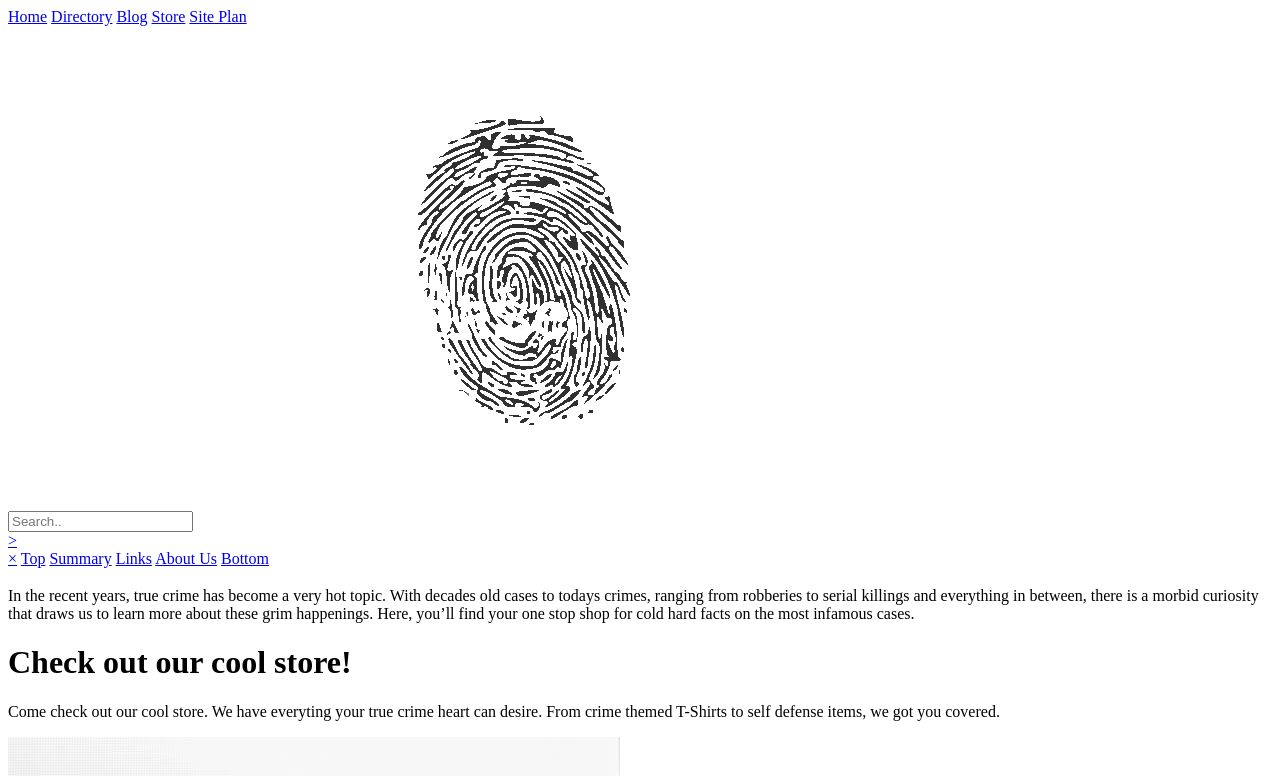
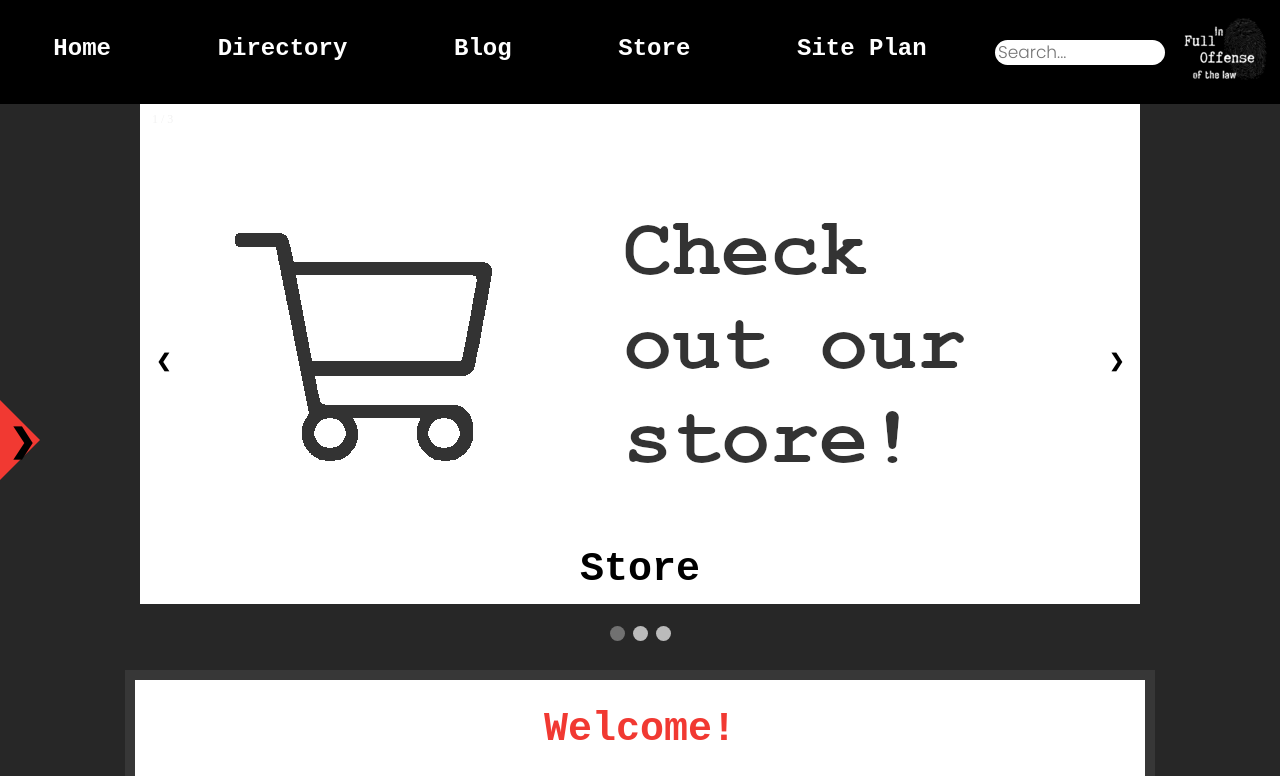
Before and after one commit to JaxonAtBYUI/footl, a plain HTML site: page index.html in a window 1280 px wide. Shown: the top 776 px of the page. Drawn offline with Linux system fonts and the light colour scheme.

Commit message:
Changed images, added css

```diff
--- a/index.html
+++ b/index.html
@@ -5,6 +5,7 @@
     <meta http-equiv="X-UA-Compatible" content="IE=edge">
     <meta name="viewport" content="width=device-width, initial-scale=1.0">
     <title>Home</title>
+    <link type="text/css" rel="stylesheet" href="styles/style.css">
 </head>
 <body>
     <header>
@@ -15,14 +16,17 @@
             <a href="#">Store</a>
             <a href="site-plan.html">Site Plan</a>
         </nav>
-        <input type="text" placeholder="Search..">
+        <input type="text" placeholder="Search..." id="search">
         <a href="index.html" id="nav-logo">
-            <img src="images/logo-hard-white.png" alt="logo image">
+            <img src="images/small-logo.png" alt="logo image">
         </a>
     </header>
-    <a href="javascript:void(0)" class="openbtn" onclick="openNav()">></a>
+    <a href="javascript:void(0)" class="openbtn" onclick="openNav()">
+        <p>&#10095;</p>
+    </a>
     <div id="sidenavbar" class="sidenav">
-        <a href="javascript:void(0)" class="closebtn" onclick="closeNav()">&times;</a>
+        <a id="btn" href="javascript:void(0)" class="closebtn" onclick="closeNav()">&times;</a>
+        <h1>Chapters</h1>
         <a href="#top">Top</a>
         <a href="#summary">Summary</a>
         <a href="#store-promo">Links</a>
@@ -30,19 +34,37 @@
         <a href="#bottom">Bottom</a>
     </div>
     <main>
-        <div id="main-linkban">
-            <div class="linkban" id="linkban1">
-                <!--A link will go here once I work on the CSS-->
+        <!-- Slideshow container -->
+        <div class="slideshow-container">
+            <!-- Full-width images with number and caption text -->
+            <div class="mySlides fade">
+                <div class="numbertext">1 / 3</div>
+                <img src="images/shopping-banner.png" style="width:100%">
+                <div class="text">Store</div>
             </div>
-            <div class="linkban" id="linkban2">
-                <!--A link will go here once I work on the CSS-->
+            <div class="mySlides fade">
+                <div class="numbertext">2 / 3</div>
+                <img src="images/blog-banner.png" style="width:100%">
+                <div class="text">Blog</div>
             </div>
-            <div class="linkban" id="linkban3">
-                <!--A link will go here once I work on the CSS-->
+            <div class="mySlides fade">
+                <div class="numbertext">3 / 3</div>
+                <img src="images/bundy-banner.png" style="width:100%">
+                <div class="text">Ted Bundy</div>
             </div>
+            <!-- Next and previous buttons -->
+            <a class="prev" onclick="plusSlides(-1)">&#10094;</a>
+            <a class="next" onclick="plusSlides(1)">&#10095;</a>
+        </div>
+        <br>
+        <!-- The dots/circles -->
+        <div style="text-align:center">
+            <span class="dot" onclick="currentSlide(1)"></span>
+            <span class="dot" onclick="currentSlide(2)"></span>
+            <span class="dot" onclick="currentSlide(3)"></span>
         </div>
         <div class="colored-bg" id="summary">
-            <h3></h3>
+            <h1>Welcome!</h1>
             <p>
                 In the recent years, true crime has become a very hot topic.
                 With decades old cases to todays crimes, ranging from robberies
@@ -59,10 +81,10 @@
                 heart can desire. From crime themed T-Shirts to self defense items,
                 we got you covered.
             </p>
-            <img src="images/shopping-cart.jpg" alt="store items">
+            <a href="#"><img src="images/shopping-cart.png" alt="shopping cart"></a>
         </div>
         <div id="blog-promo">
-             <img src="images/newspaper.png" alt="blog picture">
+            <a href="blog.html"><img src="images/newspaper-bigger.png" alt="newspaper"></a>
             <h1>See the latest crime updates!</h1>
             <p>
                 While we can't cover every crime that has ever happened, we have
@@ -72,9 +94,9 @@
         <div id="about-us">
             <h1>About Us</h1>
             <div class="colored-bg" id="jaxon">
-                <img src="images/jaxon.jpg" alt="picture of jaxon">
-                <h3>Jaxon</h3>
-                <p>
+                <img src="images/jaxon.jpg" id="jaxon-image" alt="picture of jaxon">
+                <h3 id="jaxon-title">Jaxon</h3>
+                <p id="jaxon-para">
                     Jaxon loves playing video games and watching anime. He is currently
                     attending Brigham Young University Idaho and is a sophomore. He is
                     currently a computer science major. He enjoys the technical aspects of
@@ -83,7 +105,7 @@
                 </p>
             </div>
             <div class="colored-bg" id="aubrey">
-                <p>
+                <p id="aubrey-para">
                     Aubrey has a passion for all things true crime. While it may seem
                     funny that she’s afraid of horror movies and fake cop shows, she’ll
                     gladly fall asleep listening to true crime podcasts and won’t lose her
@@ -92,8 +114,8 @@
                     After graduating from BYU-I she is hoping to become a certified veterinary
                     technician.
                 </p>
-                <img src="images/aubrey.jpg" alt="picture of aubrey">
-                <h3>Aubrey</h3>
+                <img src="images/aubrey.jpg" id="aubrey-image" alt="picture of aubrey">
+                <h3 id="aubrey-title">Aubrey</h3>
             </div>
         </div>
     </main>
@@ -103,16 +125,17 @@
         </div>
         <div id="hotlines">
             <h1>Hotlines</h1>
-            <img src="images/phone.png" alt="phone"><p>Suicide Prevention: </p><a href="tel:18002738255">1(800)273-8255</a>
-            <img src="images/phone.png" alt="phone"><p>Sexual Assualt: </p><a href="tel:18006564673">1(800)656-4673</a>
-            <img src="images/phone.png" alt="phone"><p>Domestic Violence: </p><a href="tel:18887907262">1(888)790-7262</a>
-            <img src="images/phone.png" alt="phone"><p>Addiction: </p><a href="tel:18006624357">1(800)662-4357</a>
+            <p><img src="images/phone.png" alt="phone">Suicide Prevention: </p><a href="tel:18002738255">1(800)273-8255</a>
+            <p><img src="images/phone.png" alt="phone">Sexual Assualt: </p><a href="tel:18006564673">1(800)656-4673</a>
+            <p><img src="images/phone.png" alt="phone">Domestic Violence: </p><a href="tel:18887907262">1(888)790-7262</a>
+            <p><img src="images/phone.png" alt="phone">Addiction: </p><a href="tel:18006624357">1(800)662-4357</a>
         </div>
         <div id="contact-info">
             <h1>Contact Us</h1>
             <p>Send an email: </p><a href="mailto: jaxonhamm@yahoo.com">jaxonhamm@yahoo.com</a>
             <p>Call: </p><a href="tel:#">1(800)XXX-XXXX</a>
         </div>
+        <div  id="socials">
             <a href="https://www.facebook.com/" target="_blank">
                 <img src="images/facebook-logo-white.png" alt="facebook">
             </a>
@@ -122,7 +145,9 @@
             <a href="https://twitter.com" target="_blank">
                 <img src="images/twitter-logo-white.png" alt="twitter">
             </a>
+        </div>
     </footer>
     <script src="scripts/scripts.js"></script>
+    <script src="scripts/slideshow.js"></script>
 </body>
 </html>
--- /dev/null
+++ b/scripts/slideshow.js
@@ -0,0 +1,33 @@
+var slideIndex = 1;
+showSlides(slideIndex);
+
+// Next/previous controls
+function plusSlides(n) {
+  showSlides(slideIndex += n);
+}
+
+// Thumbnail image controls
+function currentSlide(n) {
+  showSlides(slideIndex = n);
+}
+
+// Thumbnail image controls
+function currentSlide(n) {
+  showSlides(slideIndex = n);
+}
+
+function showSlides(n) {
+  var i;
+  var slides = document.getElementsByClassName("mySlides");
+  var dots = document.getElementsByClassName("dot");
+  if (n > slides.length) {slideIndex = 1}
+  if (n < 1) {slideIndex = slides.length}
+  for (i = 0; i < slides.length; i++) {
+      slides[i].style.display = "none";
+  }
+  for (i = 0; i < dots.length; i++) {
+      dots[i].className = dots[i].className.replace(" active", "");
+  }
+  slides[slideIndex-1].style.display = "block";
+  dots[slideIndex-1].className += " active";
+}
--- /dev/null
+++ b/styles/style.css
@@ -0,0 +1,349 @@
+/* Import the font */
+@import url('https://fonts.googleapis.com/css2?family=Poppins:wght@300&display=swap');
+
+:root {
+    scroll-behavior: smooth;
+
+    --red: #f13932;
+    --light-gray: #373737;
+    --dark-gray: #272727;
+    --black: #000000;
+
+    --heading-font: 'Courier New', Courier, monospace;
+    --paragraph-font: Poppins, Arial, sans-serif;
+}
+h1, h2, h3, h4, h5, h6 {
+    color: var(--red);
+    font-family: var(--heading-font);
+}
+p {
+    color: var(--black);
+    font-family: var(--paragraph-font);
+}
+/* Top navigation menu */
+body {
+    background-color: var(--dark-gray);
+    max-width: 1600px;
+    margin: 0 auto;
+    text-decoration: none;
+    text-align: center;
+}
+header {
+    background-color: var(--black);
+    display: grid;
+    grid-template-columns: 1fr 200px 100px;
+}
+nav {
+    display: flex;
+    justify-content: space-around;
+}
+nav a {
+    transition: 0.5s;
+    text-align: center;
+    text-decoration: none;
+    padding: 35px;
+    color: white;
+    font-family: var(--heading-font);
+    font-size: 1.5em;
+    font-weight: bold;
+}
+nav a:hover {
+    background-color: var(--red);
+}
+#search {
+    padding: 3px;
+    border: none;
+    align-self: center;
+    margin: 0px 15px;
+    font-size: 17px;
+    height: 25px;
+    border-radius: 20px;
+    font-family: var(--paragraph-font);
+}
+#nav-logo {
+    justify-self: center;
+    align-self: center;
+}
+#nav-logo img {
+    justify-self: center;
+    align-self: center;
+}
+
+/* Chapter Navigation Bar */
+.sidenav {
+    font-family: var(--heading-font);
+    color: white;
+    height: 100%;
+    width: 0;
+    position: fixed;
+    z-index: 1;
+    top: 0;
+    left: 0;
+    background-color: var(--black);
+    overflow-x: hidden;
+    padding-top: 60px;
+    transition: 0.5s;
+}
+.sidenav h1 {
+    padding: 8px 8px 8px 32px;
+}
+.sidenav a {
+    padding: 8px 8px 8px 32px;
+    text-decoration: none;
+    font-size: 25px;
+    color: white;
+    display: block;
+    transition: 0.3s;
+}
+.sidenav a:hover {
+    background-color: var(--light-gray);
+}
+
+#btn:hover {
+    background-color: inherit;
+}
+.sidenav .closebtn {
+    position: absolute;
+    top: 0;
+    right: 25px;
+    font-size: 36px;
+    margin-left: 50px;
+}
+.openbtn {
+    width: 0;
+    height: 0;
+    border-top: 40px solid transparent;
+    border-left: 40px solid var(--red);
+    border-bottom: 40px solid transparent;
+    position: fixed;
+    left: 0;
+    top: 50%;
+    bottom: 50%;
+    text-decoration: none;
+    color: white;
+    font-size: 2em;
+    font-weight: bold;
+    font-family: var(--heading-font);
+    transition: .3s;
+}
+.openbtn p {
+margin-left: -35px;
+margin-top:-23px;
+}
+.openbtn:hover {
+    transition: .3s;
+    transform: scale(1.2, 1.2);
+}
+
+/* Homepage Link Image Slideshow. */
+* {
+    box-sizing: border-box
+}
+.slideshow-container {
+    max-width: 1000px;
+    position: relative;
+    margin: auto;
+    text-align: left;
+}
+.mySlides {
+    display: none;
+}
+.prev,
+.next {
+    cursor: pointer;
+    position: absolute;
+    top: 50%;
+    width: auto;
+    margin-top: -22px;
+    padding: 16px;
+    color: black;
+    font-weight: bold;
+    font-size: 18px;
+    transition: 1.2s ease;
+    border-radius: 0 3px 3px 0;
+    user-select: none;
+}
+.next {
+    right: 0;
+    border-radius: 3px 0 0 3px;
+}
+.prev:hover,
+.next:hover {
+    background-color: rgba(241, 57, 50,0.8);
+}
+.text {
+    color: #f2f2f2;
+    font-family: var(--heading-font);
+    font-size: 2.5em;
+    color: var(--black);
+    font-weight: bold;
+    padding: 8px 12px;
+    position: absolute;
+    bottom: 8px;
+    width: 100%;
+    text-align: center;
+}
+.numbertext {
+    color: #f2f2f2;
+    font-size: 12px;
+    padding: 8px 12px;
+    position: absolute;
+    top: 0;
+}
+.dot {
+    cursor: pointer;
+    height: 15px;
+    width: 15px;
+    margin: 0 2px;
+    background-color: #bbb;
+    border-radius: 50%;
+    display: inline-block;
+    transition: background-color 1.2s ease;
+}
+.active,
+.dot:hover {
+    background-color: #717171;
+}
+.fade {
+    -webkit-animation-name: fade;
+    -webkit-animation-duration: 4s;
+    animation-name: fade;
+    animation-duration: 4s;
+}
+@-webkit-keyframes fade {
+    from {
+        opacity: .2
+    }
+
+    to {
+        opacity: 1
+    }
+}
+@keyframes fade {
+    from {
+        opacity: .2
+    }
+
+    to {
+        opacity: 1
+    }
+}
+/* Standardized colored background containers */
+.colored-bg {
+    background-color: white;
+    border-style: solid;
+    border-width: 10px;
+    border-color: var(--light-gray);
+    margin: 25px 125px;
+}
+.colored-bg img {
+    box-shadow: 5px 5px 10px var(--light-gray);
+}
+
+#summary h1{
+    font-size: 2.5em;
+}
+#summary p {
+    margin: 20px 20px;
+    font-size: 1.2em;
+}
+
+/* Promotions on homepage */
+#store-promo {
+    padding: 10px 10px 10px;
+    margin: 30px 125px 50px;
+    background-color: var(--light-gray);
+}
+#store-promo h1 {
+   font-size: 2.5em;
+}
+#store-promo p {
+    margin: 15px;
+    font-size: 1.75em;
+}
+
+#blog-promo {
+    padding: 0px 10px 10px 10px;
+    margin: 50px 125px 30px;
+    background-color: var(--light-gray);
+}
+#blog-promo h1 {
+    font-size: 2.5em;
+}
+#blog-promo p {
+    font-size: 1.75em;
+}
+
+/* About us section*/
+#jaxon {
+    display: grid;
+    padding: 30px;
+    grid-template-columns: 1fr 3fr;
+    grid-template-rows: 5fr 1fr;
+}
+#jaxon-image {
+    grid-row: 1/2;
+    grid-column: 1/2;
+}
+#jaxon-title {
+    grid-row: 2/3;
+    grid-column: 1/2;
+    margin: auto;
+    font-size: 2.5em;
+}
+#jaxon-para {
+    justify-self: center;
+    margin: auto 50px;
+    grid-row: 1/3;
+    grid-column: 2/3;
+}
+
+#aubrey {
+    display: grid;
+    padding: 30px;
+    grid-template-columns: 3fr 1r;
+    grid-template-rows: 5fr 1fr;
+}
+#aubrey-image {
+    grid-row: 1/2;
+    grid-column: 2/3;
+}
+#aubrey-title {
+    grid-row: 2/3;
+    grid-column: 2/3;
+    margin: auto;
+    font-size: 2.5em;
+}
+#aubrey-para {
+    justify-self: center;
+    margin: auto 50px;
+    grid-row: 1/3;
+    grid-column: 1/2;
+}
+
+/* Footer Shenanigans */
+footer {
+    background-color: var(--black);
+    display: grid;
+    max-width: 1600px;
+    height: 300px;
+    padding: 30px;
+    grid-template-columns: 1fr 2fr 1fr 3fr;
+    grid-template-rows: 1fr;
+    text-decoration: none;
+}
+#copyright {
+    grid-column: 1/2;
+    margin: auto 30px;
+    color: white;
+}
+#copyright p {
+    color: white;
+}
+#hotlines {
+    grid-column: 2/3;
+    display:inline
+}
+#hotlines {
+
+}
```
Also changed, not shown: images/blog-banner.png (added), images/bundy-banner.png (added), images/facebook-logo-gray.png, images/facebook-logo-white.png, images/instagram-logo-gray.png, images/instagram-logo-white.png, images/newspaper-bigger.png (added), images/newspaper.png, images/phone.png, images/shopping-banner.png (added), images/shopping-cart.jpg (deleted), images/shopping-cart.png (added), images/small-logo.png (added), images/twitter-logo-gray.png, 1 more files. Lines whose indentation alone changed are shown as unchanged.
